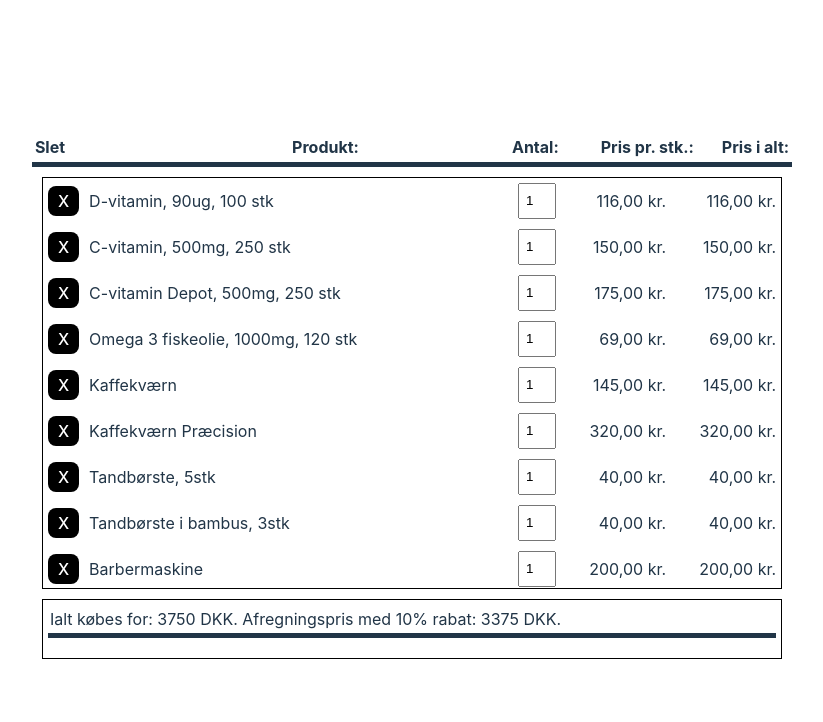
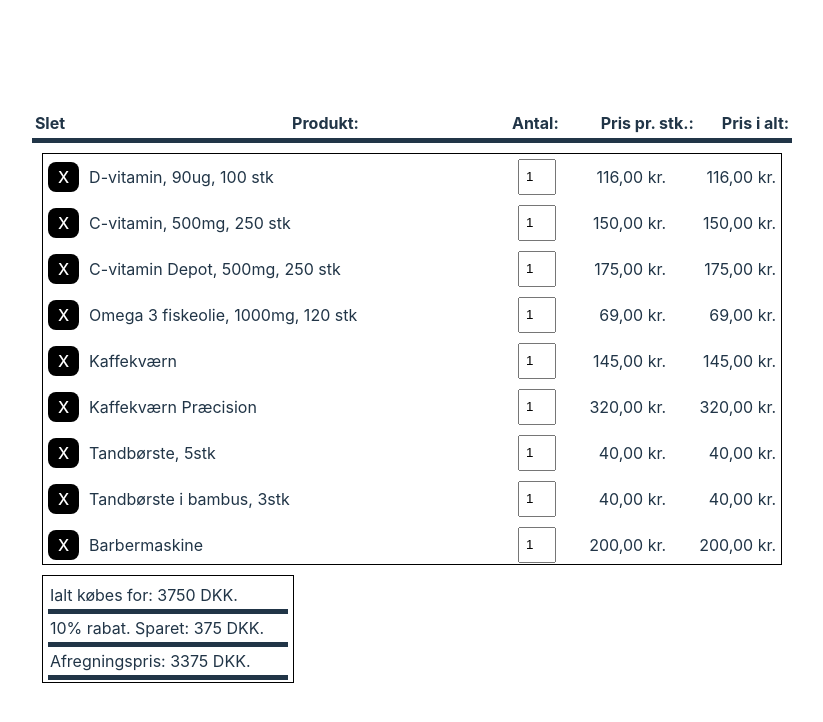
Before and after one commit to Gustavclausen1804/frontend_webtechnology_course, a React (Vite) app: page / in a window 1280 px wide. Shown: the top 722 px of the page, without its empty margins (228-1051 px from the left). Built offline with nearby package versions, Linux system fonts and the light colour scheme; the HTML template or start-up script is replaced by a standard one.

Commit message:
Total pris over flere linjer 2

```diff
--- a/src/ShowTotalPrice.css
+++ b/src/ShowTotalPrice.css
@@ -2,3 +2,8 @@
     color: black; /* Tekstfarve */
     background-color: gray; /* Baggrundsfarve */
 }
+
+.total-rabat {
+    color: black; /* Tekstfarve */
+    background-color: gray; /* Baggrundsfarve */
+}
--- a/src/container.css
+++ b/src/container.css
@@ -48,8 +48,9 @@
 }
 
 .frameTot{
-    width: auto; /* eller en bredde efter dit valg */
-   height: 6vh; /* eller en højde efter dit valg */
+    background-color: white;
+    width: 30vh; /* eller en bredde efter dit valg */
+   height: 12vh; /* eller en højde efter dit valg */
    border: 1px solid #000; /* tilføj en ramme til boxen */
    margin: 10px;
    padding: 5px;
--- a/src/showTotalPrice.tsx
+++ b/src/showTotalPrice.tsx
@@ -1,8 +1,9 @@
 import React, { useState } from 'react';
+import ShowTotalPriceCSS from './ShowTotalPrice.css';
 
 type ShowTotalPriceProps = {
-    totalPrice: number;
-  }
+  totalPrice: number;
+}
 
   const ShowTotalPrice: React.FC<ShowTotalPriceProps> = ({ totalPrice }) => {
 
@@ -13,6 +14,15 @@ type ShowTotalPriceProps = {
         rabat = totalPrice * 0.1;
       }
       return totalPrice - rabat;
+    }
+
+
+    function Rabat() : number {
+      let rabat = 0;
+      if (totalPrice > 300) {
+        rabat = totalPrice * 0.1;
+      }
+      return rabat;
     }
 
     if (totalPrice > 300) {
@@ -26,7 +36,24 @@ type ShowTotalPriceProps = {
         <tbody>
         <div className="total-sum">
 
-                  <span>Ialt købes for: {totalPrice} DKK. Afregningspris med 10% rabat: {totalPrisMedRabat().toString()} DKK.</span> {/* Antag at priserne er i DKK */}
+                  <span>Ialt købes for: {totalPrice} DKK. </span>
+              </div>
+              </tbody>
+              </table>
+
+        <table>
+        <tbody>
+        <div className="total-rabat">
+
+                  <span> 10% rabat. Sparet: {Rabat().toString()} DKK.</span>
+              </div>
+              </tbody>
+              </table>
+              <table>
+        <tbody>
+        <div className="total-sum-med-rabat">
+
+                  <span> Afregningspris: {totalPrisMedRabat().toString()} DKK.</span>
               </div>
               </tbody>
               </table>
@@ -38,10 +65,30 @@ type ShowTotalPriceProps = {
     else {
       return (
         <div className="frameTot">
-          <table>
-          <tbody>
-          <div className="total-sum">
-                  <span>Ialt købes for: {totalPrice} DKK. Der gives 10% rabat ved et samlet køb på over 300 DKK.</span> {/* Antag at priserne er i DKK */}
+
+
+        <table>
+        <tbody>
+        <div className="total-sum">
+
+                  <span>Ialt købes for: {totalPrice} DKK. </span>
+              </div>
+              </tbody>
+              </table>
+
+        <table>
+        <tbody>
+        <div className="ingen-rabat">
+
+                  <span> Køb mindre end 300 kr. Ingen rabat</span>
+              </div>
+              </tbody>
+              </table>
+              <table>
+        <tbody>
+        <div className="total-sum">
+
+                  <span> Afregningspris: {totalPrisMedRabat().toString()} DKK.</span>
               </div>
               </tbody>
               </table>
```
